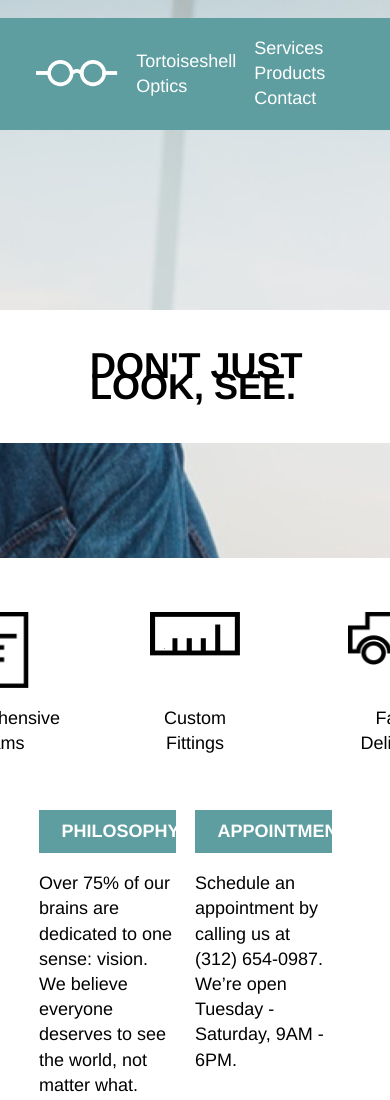
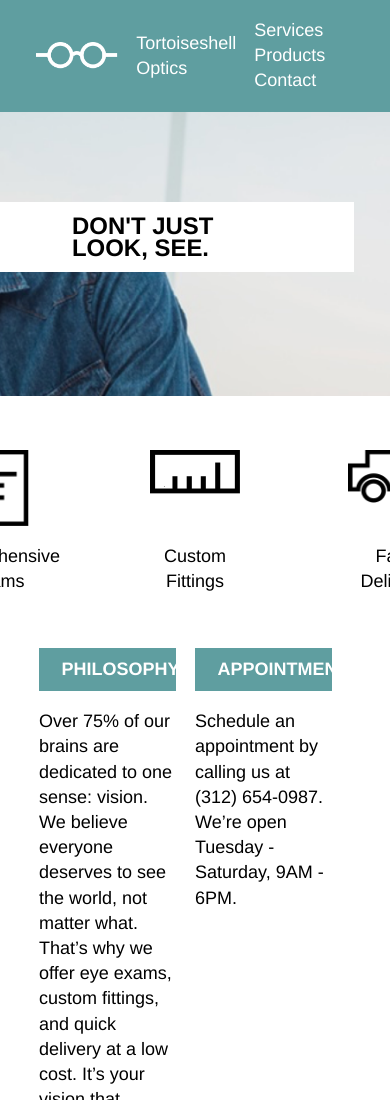
Before and after one commit to johnyboy21/tortoiseshelloptics, a plain HTML site: page index.html in a window 390 px wide. Shown: the top 1100 px of the page. Drawn offline with Linux system fonts and the light colour scheme.

Commit message:
Added Media Queries for 1024px.

```diff
--- a/resources/css/style.css
+++ b/resources/css/style.css
@@ -131,3 +131,17 @@ footer img {
   padding-right: 1rem;
 
 }
+
+/* Media Queries for 1024px */
+@media only screen and (max-width: 1024px) {
+  header {
+    height: 22rem;
+    padding-top: 0;
+  }
+  .banner {
+    padding: 0.75rem 4rem;
+    margin-top: 5rem;
+    margin-right: 2rem;
+    font-size: 1.33rem;
+  }
+}
```
